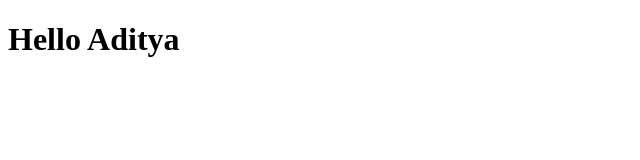
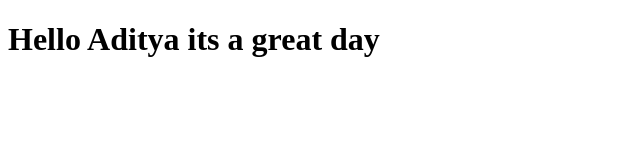
Before and after one commit to Adi06121999/coursera-test, a plain HTML site: page index.html in a window 1280 px wide. Shown: the whole page, without its empty margins (0-640 px from the left). Drawn offline with Linux system fonts and the light colour scheme.

Commit message:
Small addition to page content

```diff
--- a/index.html
+++ b/index.html
@@ -4,6 +4,6 @@
 	<title>Hello Coursera</title>
 </head>
 <body>
-<h1>Hello Aditya</h1>
+<h1>Hello Aditya its a great day</h1>
 </body>
 </html>
```
